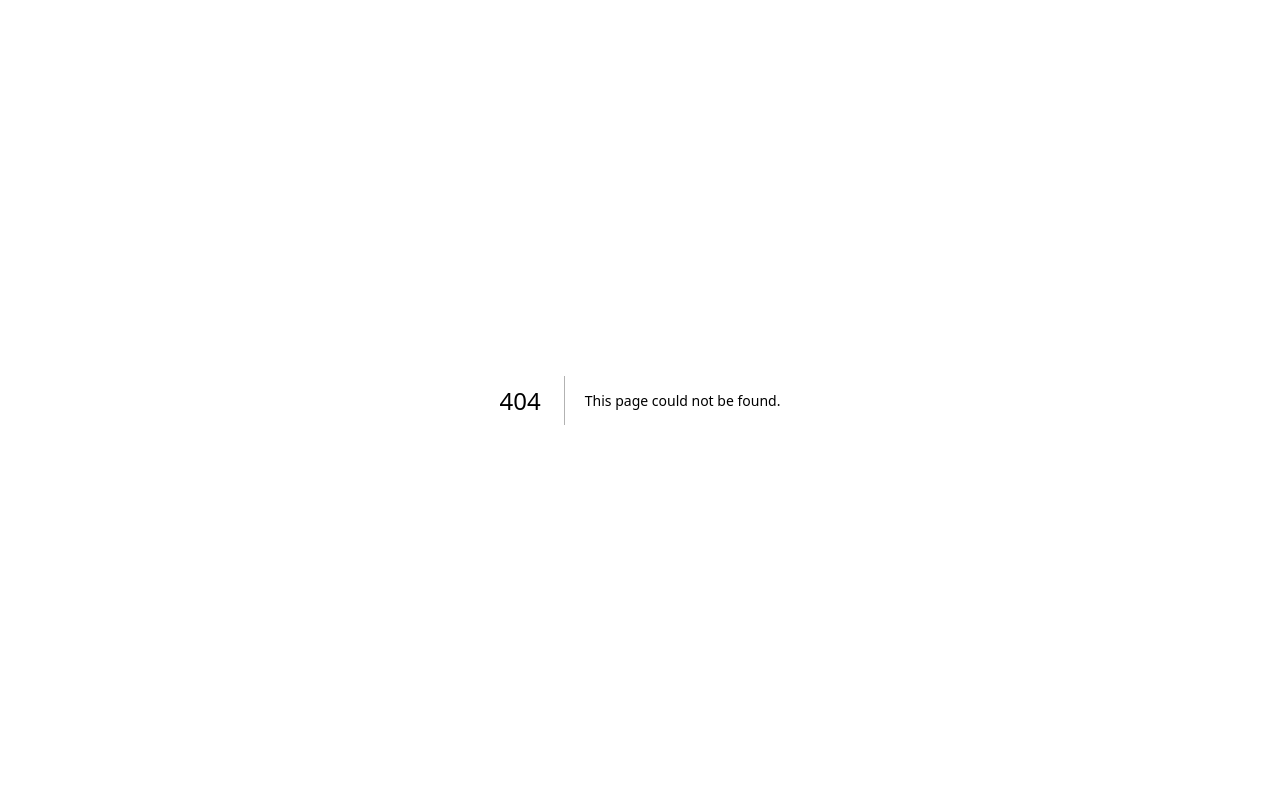
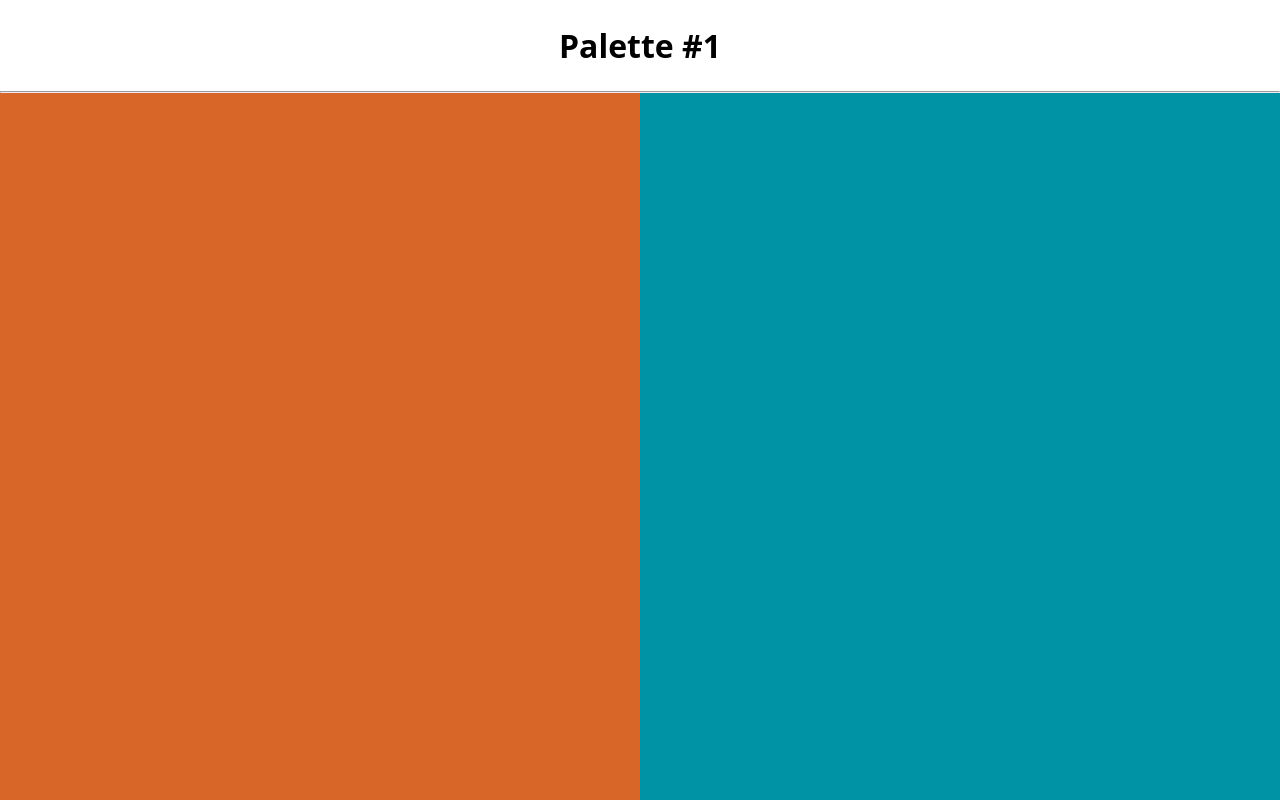
Before and after one commit to pung-one/wada-sanzo-colors, a Next.js app: page /palettes/1 in a window 1280 px wide. Before the commit this address had no page. Built offline with nearby package versions, Linux system fonts and the light colour scheme.

Commit message:
add links to palettes in PalettesList and create dynamic route page for specific palette

```diff
--- a/components/SpecificPaletteList/SpecificPaletteList.js
+++ b/components/SpecificPaletteList/SpecificPaletteList.js
@@ -1,25 +1,33 @@
 import styled from "styled-components";
 import Link from "next/link";
 
-const PaletteContainer = styled.div`
+const StyledPaletteContainer = styled.div`
+  position: relative;
   display: flex;
+  justify-content: center;
   width: 100%;
-  margin-top: 4vh;
+  padding: 0 1vh 0 1vh;
+  margin: 2vh 0 1vh 0;
   height: 25vh;
+  color: black;
 `;
 
-const ColorBox = styled.div`
-  width: 100%;
+const StyledColorBox = styled.div`
+  flex: 1;
+  display: flex;
+  justify-content: center;
+  align-items: center;
   background-color: ${({ hex }) => (hex ? hex : null)};
   color: ${({ hex }) => (hex ? hex : null)};
   &:hover {
-    color: black;
+    color: white;
   }
 `;
 
-const PaletteNumber = styled.div`
+const StyledPaletteNumber = styled.div`
   position: absolute;
-  align-self: center;
+  font-size: 4vh;
+  color: white;
 `;
 
 export default function SpecificPaletteList({ colors, currentColor }) {
@@ -27,18 +35,20 @@ export default function SpecificPaletteList({ colors, currentColor }) {
     <>
       {currentColor?.combinations.map((combi1) => {
         return (
-          <PaletteContainer key={combi1}>
-            <PaletteNumber>{combi1}</PaletteNumber>
+          <Link key={combi1} href={`/palettes/${combi1}`}>
+            <StyledPaletteContainer>
+              <StyledPaletteNumber>{combi1}</StyledPaletteNumber>
               {colors.map((color) => {
                 if (color.combinations.some((combi2) => combi1 === combi2)) {
                   return (
-                  <ColorBox key={color.name} hex={color.hex}>
+                    <StyledColorBox key={color.name} hex={color.hex}>
                       {color.name}
-                  </ColorBox>
+                    </StyledColorBox>
                   );
                 }
               })}
-          </PaletteContainer>
+            </StyledPaletteContainer>
+          </Link>
         );
       })}
     </>
--- a/pages/index.js
+++ b/pages/index.js
@@ -33,7 +33,7 @@ export default function Home({ error, data }) {
         {listType === "colors" ? (
           <ColorsList colors={data} error={error} />
         ) : (
-          <PalettesList colors={data} error={error} />
+          <PalettesList data={data} error={error} />
         )}
       </ListContainer>
     </main>
--- /dev/null
+++ b/pages/palettes/[id].js
@@ -0,0 +1,74 @@
+import { CreatePaletteArray } from "@/utils/CreatePaletteArray";
+import { useRouter } from "next/router";
+import styled from "styled-components";
+import CopyField from "@/components/CopyField";
+
+const PageContainer = styled.div`
+  display: flex;
+  flex-direction: column;
+  height: 100vh;
+`;
+
+const Heading = styled.h1`
+  width: 100%;
+  padding: 3vh;
+`;
+
+const PaletteContainer = styled.div`
+  display: flex;
+  height: 100%;
+`;
+
+const CopyFieldContainer = styled.div`
+  visibility: hidden;
+  align-self: center;
+`;
+
+const ColorBox = styled.div`
+  display: flex;
+  flex-direction: column;
+  flex-basis: 100%;
+  padding-top: 4vh;
+  background-color: ${({ hex }) => (hex ? hex : null)};
+  color: ${({ hex }) => (hex ? hex : null)};
+  &:hover {
+    color: white;
+  }
+  &:hover ${CopyFieldContainer} {
+    visibility: visible;
+  }
+`;
+
+export default function PalettePage({ data, error }) {
+  const router = useRouter();
+  const { id } = router.query;
+
+  if (error) return <h1>Failed to load data..</h1>;
+  if (!data) return <h1>Loading...</h1>;
+
+  const paletteArray = CreatePaletteArray(data);
+  const currentPalette = paletteArray?.find((arr, i) => i === id - 1);
+
+  console.log(currentPalette);
+  return (
+    <PageContainer>
+      <Heading>Palette #{id}</Heading>
+      <hr />
+      <PaletteContainer>
+        {currentPalette?.map(({ name, hex, cmyk, rgb, lab }) => {
+          return (
+            <ColorBox key={name} hex={hex}>
+              <p>{name}</p>
+              <CopyFieldContainer>
+                <CopyField label={"HEX: "} value={hex} />
+                <CopyField label={"RGB: "} value={rgb} />
+                <CopyField label={"CMYK: "} value={cmyk} />
+                <CopyField label={"LAB: "} value={lab} />
+              </CopyFieldContainer>
+            </ColorBox>
+          );
+        })}
+      </PaletteContainer>
+    </PageContainer>
+  );
+}
--- /dev/null
+++ b/utils/CreatePaletteArray.js
@@ -0,0 +1,10 @@
+export function CreatePaletteArray(data) {
+  let paletteArray = [];
+  for (let i = 1; i <= 348; i++) {
+    const palette = data?.filter((color) =>
+      color.combinations.some((combi) => combi === i)
+    );
+    paletteArray.push(palette);
+  }
+  return paletteArray;
+}
```
Also changed, not shown: components/PalettesList/index.js (+17 -18 lines). Lines whose indentation alone changed are shown as unchanged.
